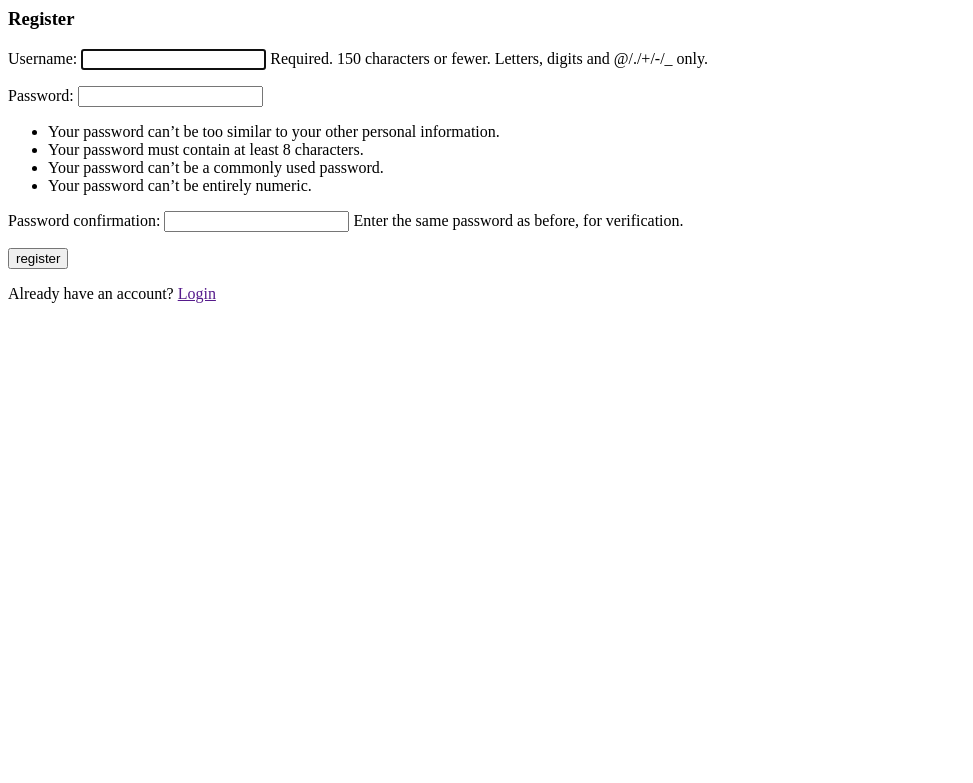
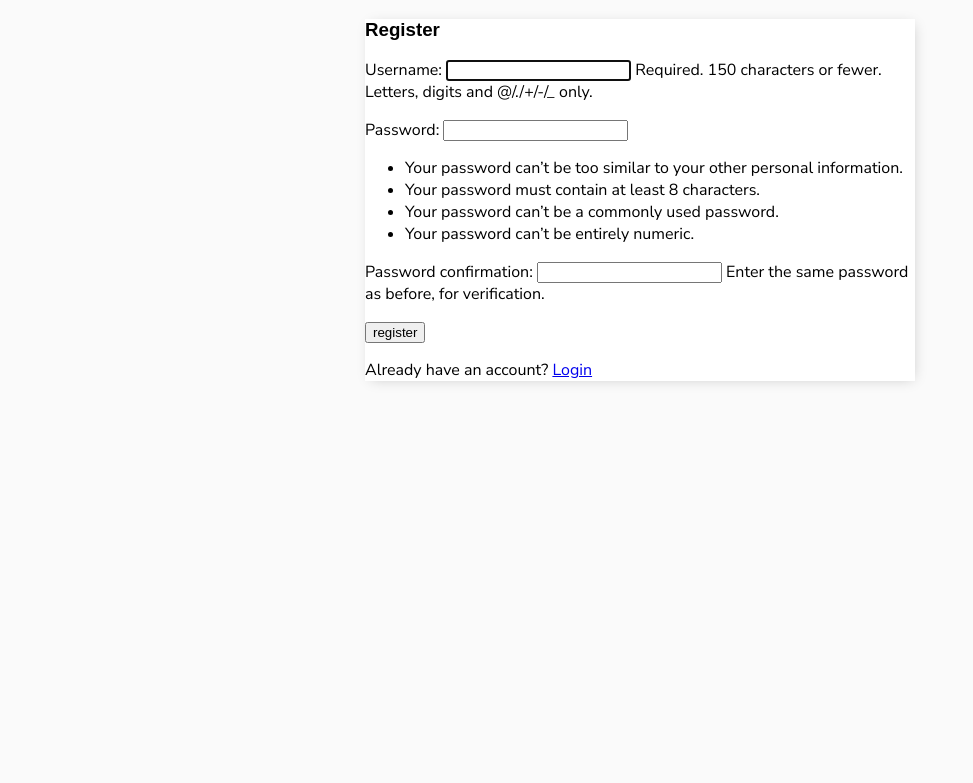
Before and after one commit to Kizito1990/TODO-LIST, a Django app: page /register/ in a window 1280 px wide. Shown: the top 783 px of the page, without its empty margins (0-973 px from the left). Run offline with Django 5.2, Linux system fonts and the light colour scheme.

Commit message:
Addes CSS files

```diff
--- a/todolist/templates/todolist/login.html
+++ b/todolist/templates/todolist/login.html
@@ -1,3 +1,5 @@
+{% extends 'todolist/main.html'%}
+{% block content %}
 <h3>Login</h3>
 <form method="POST">
     {% csrf_token %}
@@ -7,3 +9,4 @@
 </form>
 
 <p>Don't have an account? <a href="{% url 'register' %}">Register Here</a></p>
+{% endblock content %}
--- a/todolist/templates/todolist/main.html
+++ b/todolist/templates/todolist/main.html
@@ -0,0 +1,47 @@
+<!doctype html>
+<html lang="en">
+<head>
+    <meta charset="UTF-8">
+    <meta name="viewport"
+          content="width=device-width, user-scalable=no, initial-scale=1.0, maximum-scale=1.0, minimum-scale=1.0">
+    <meta http-equiv="X-UA-Compatible" content="ie=edge">
+    <title>To DO Items</title>
+    <link rel="preconnect" href="https://fonts.googleapis.com">
+<link rel="preconnect" href="https://fonts.gstatic.com" crossorigin>
+<link href="https://fonts.googleapis.com/css2?family=Nunito+Sans:ital,opsz,wght@0,6..12,200..1000;1,6..12,200..1000&display=swap" rel="stylesheet">
+    <style>
+        body{
+        background-color:#FAFAFA;
+        font-family:"Nunito Sans", sans-serif;
+        padding-top: 50ps;
+
+        }
+        h1,
+        h2,
+        h3,
+        h4,
+        h5 {
+        font-family: 'Raleway', sans-serif;
+            }
+
+
+
+        .container{
+        max-width:550px;
+        margin: auto;
+        background-color: #fff;
+        -webkit-box-shadow: 2px 2px 13px -4px rgba(0,0,0, 0.21);
+        box-shadow:2px 2px 13px -4px rgba(0,0,0, 0.21);
+        }
+    </style>
+</head>
+<body>
+<div class="container">
+
+    {% block content %}
+
+    {% endblock content %}
+
+</div>
+</body>
+</html>
--- a/todolist/templates/todolist/register.html
+++ b/todolist/templates/todolist/register.html
@@ -1,3 +1,5 @@
+{% extends 'todolist/main.html'%}
+{% block content %}
 <h3>Register</h3>
 <form method="POST">
     {% csrf_token %}
@@ -6,4 +8,5 @@
 
 </form>
 
-<p>Already have an account? <a href="">Login</a></p>
+<p>Already have an account? <a href="{% url 'login'%}">Login</a></p>
+{% endblock content %}
--- a/todolist/templates/todolist/task_form.html
+++ b/todolist/templates/todolist/task_form.html
@@ -1,3 +1,5 @@
+{% extends 'todolist/main.html'%}
+
 <h3>Task Form </h3>
 <a href="{% url 'tasks'%}"> Go back</a>
 
--- a/todolist/templates/todolist/tasks_comfirm_delete.html
+++ b/todolist/templates/todolist/tasks_comfirm_delete.html
@@ -1,6 +1,9 @@
+{% extends 'todolist/main.html'%}
+{% block content %}
 <a href="{% url 'tasks' %}">Go back</a>
 <form method = 'POST' action="">
     {% csrf_token %}
     <p>Are you sure you want to delete this task?{{task}}</p>
     <input type="submit" value="Delete">
 </form>
+{% endblock content %}
```
Also changed, not shown: todolist/templates/todolist/tasks_list.html (+11 -0 lines), db.sqlite3.
